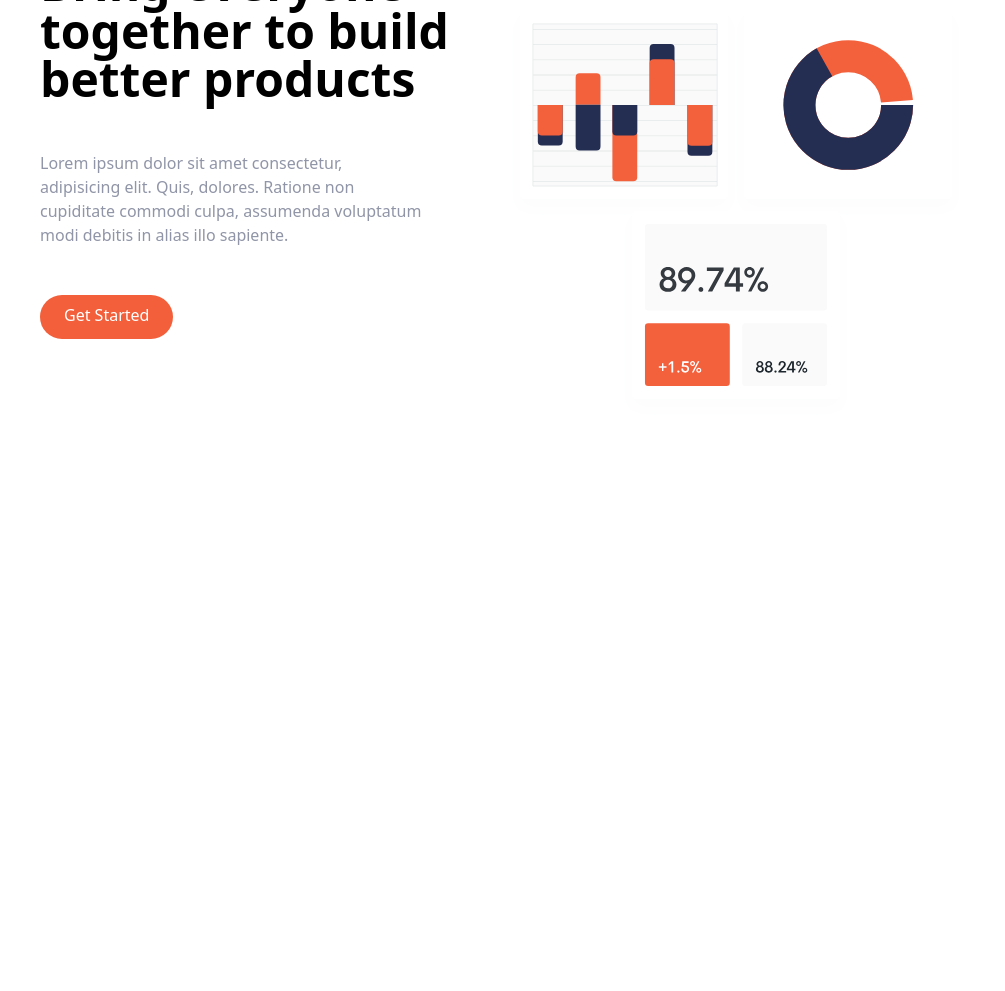
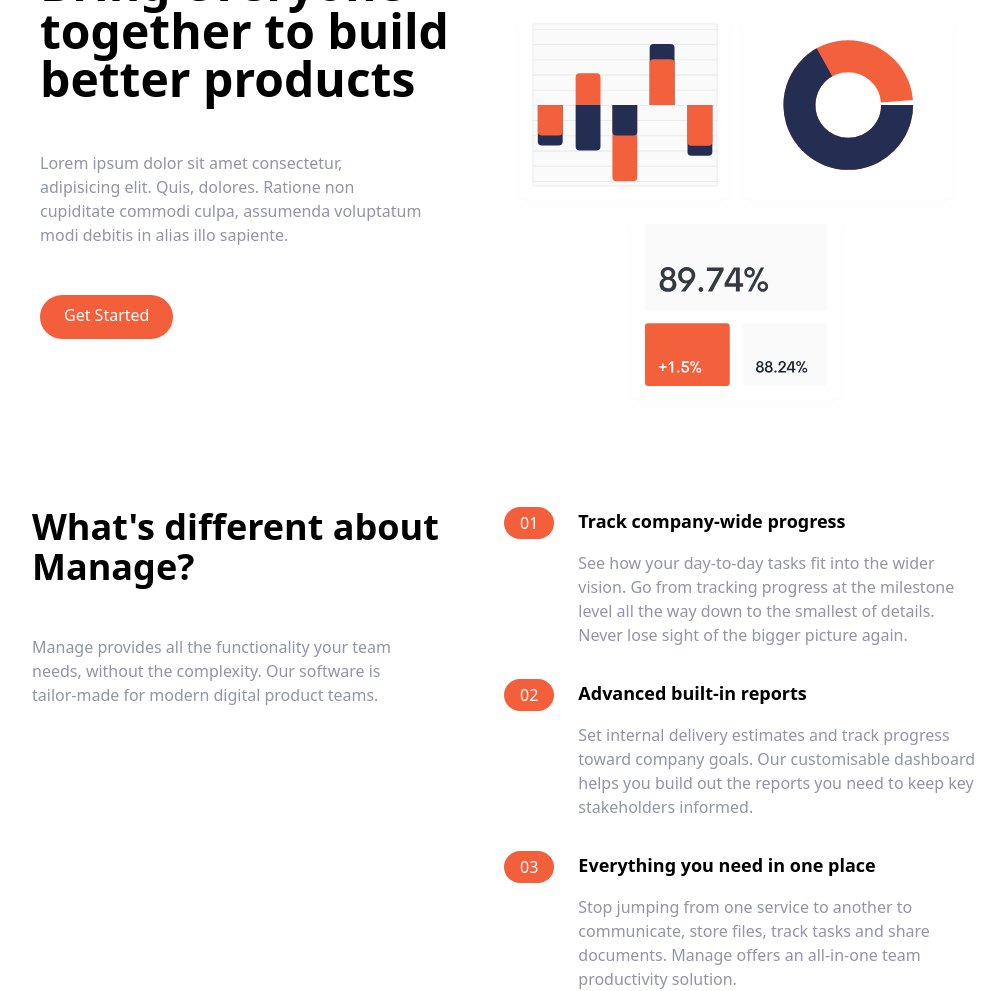
Before and after one commit to ZahraBahmanpour/tailwind-project, a website: page src/index.html in a window 1280 px wide. Shown: the part 133-1124 px from the top of the page, without its empty margins (136-1141 px from the left). Before the commit the page ends 800 px from the top, so only its background shows below. Drawn offline with Linux system fonts and the light colour scheme.

Commit message:
add features section

```diff
--- a/src/index.html
+++ b/src/index.html
@@ -54,5 +54,119 @@
       <img src="../public/img/illustration-intro.svg" alt="intro"/>
     </div>
     </section>
+
+    <!--Features-->
+    <section id="features">
+      <!-- Flex container -->
+      <div
+        class="container flex flex-col px-4 mx-auto mt-10 space-y-12 md:space-y-0 md:flex-row"
+      >
+        <!-- What's Different -->
+        <div class="flex flex-col space-y-12 md:w-1/2">
+          <h2 class="max-w-md text-4xl font-bold text-center md:text-left">
+            What's different about Manage?
+          </h2>
+          <p class="max-w-sm text-center text-darkGrayishBlue md:text-left">
+            Manage provides all the functionality your team needs, without the
+            complexity. Our software is tailor-made for modern digital product
+            teams.
+          </p>
+        </div>
+
+        <!-- Numbered List -->
+        <div class="flex flex-col space-y-8 md:w-1/2">
+          <!-- List Item 1 -->
+          <div
+            class="flex flex-col space-y-3 md:space-y-0 md:space-x-6 md:flex-row"
+          >
+            <!-- Heading -->
+            <div class="rounded-l-full bg-brightRedSupLight md:bg-transparent">
+              <div class="flex items-center space-x-2">
+                <div
+                  class="px-4 py-2 text-white rounded-full md:py-1 bg-brightRed"
+                >
+                  01
+                </div>
+                <h3 class="text-base font-bold md:mb-4 md:hidden">
+                  Track company-wide progress
+                </h3>
+              </div>
+            </div>
+
+            <div>
+              <h3 class="hidden mb-4 text-lg font-bold md:block">
+                Track company-wide progress
+              </h3>
+              <p class="text-darkGrayishBlue">
+                See how your day-to-day tasks fit into the wider vision. Go from
+              tracking progress at the milestone level all the way down to the
+                smallest of details. Never lose sight of the bigger picture
+                again.
+              </p>
+            </div>
+          </div>
+
+          <!-- List Item 2 -->
+          <div
+            class="flex flex-col space-y-3 md:space-y-0 md:space-x-6 md:flex-row"
+          >
+            <!-- Heading -->
+            <div class="rounded-l-full bg-brightRedSupLight md:bg-transparent">
+              <div class="flex items-center space-x-2">
+                <div
+                  class="px-4 py-2 text-white rounded-full md:py-1 bg-brightRed"
+                >
+                  02
+                </div>
+                <h3 class="text-base font-bold md:mb-4 md:hidden">
+                  Advanced built-in reports
+                </h3>
+              </div>
+            </div>
+
+            <div>
+              <h3 class="hidden mb-4 text-lg font-bold md:block">
+                Advanced built-in reports
+              </h3>
+              <p class="text-darkGrayishBlue">
+                Set internal delivery estimates and track progress toward
+                company goals. Our customisable dashboard helps you build out
+                the reports you need to keep key stakeholders informed.
+              </p>
+            </div>
+          </div>
+
+          <!-- List Item 3 -->
+          <div
+            class="flex flex-col space-y-3 md:space-y-0 md:space-x-6 md:flex-row"
+          >
+            <!-- Heading -->
+            <div class="rounded-l-full bg-brightRedSupLight md:bg-transparent">
+              <div class="flex items-center space-x-2">
+                <div
+                  class="px-4 py-2 text-white rounded-full md:py-1 bg-brightRed"
+                >
+                  03
+                </div>
+                <h3 class="text-base font-bold md:mb-4 md:hidden">
+                  Everything you need in one place
+                </h3>
+              </div>
+            </div>
+
+            <div>
+              <h3 class="hidden mb-4 text-lg font-bold md:block">
+                Everything you need in one place
+              </h3>
+              <p class="text-darkGrayishBlue">
+                Stop jumping from one service to another to communicate, store
+                files, track tasks and share documents. Manage offers an
+                all-in-one team productivity solution.
+              </p>
+            </div>
+          </div>
+        </div>
+      </div>
+    </section>
   </body>
 </html>
```
Also changed, not shown: public/style.css.
